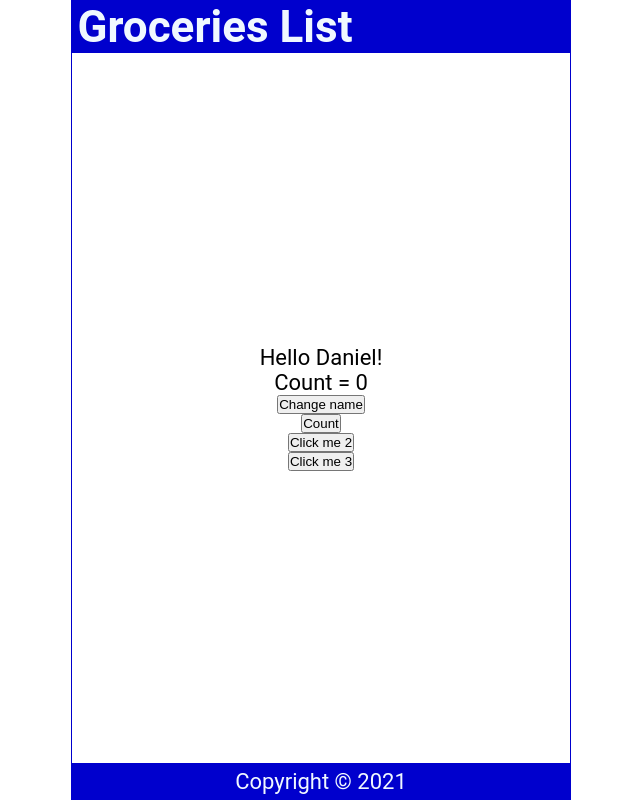
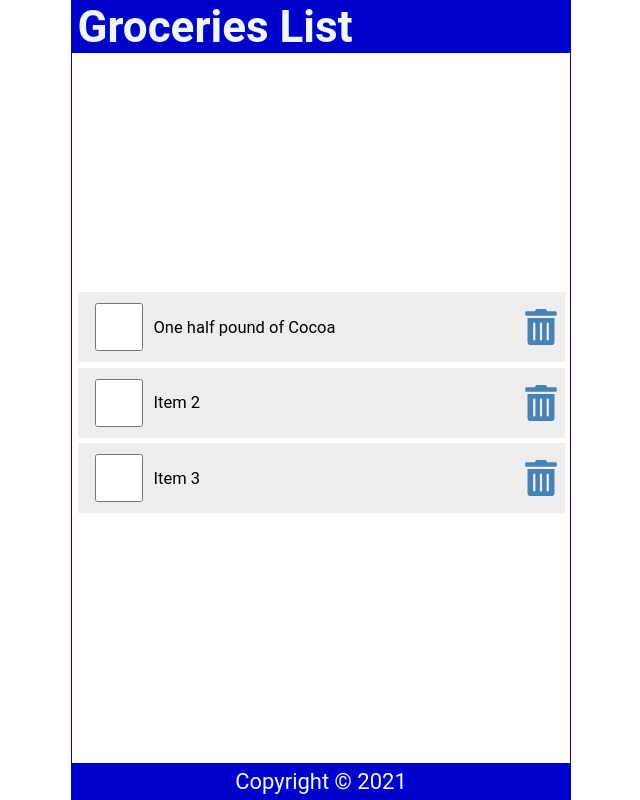
Before and after one commit to leohersant/react-tut, a React (Create React App) app: page / in a window 1280 px wide. Shown: the whole page, without its empty margins (319-959 px from the left). Built offline with nearby package versions, Linux system fonts and the light colour scheme.

Commit message:
Chap7 List and Keys. Onchange checkbox

```diff
--- a/package.json
+++ b/package.json
@@ -8,6 +8,7 @@
     "@testing-library/user-event": "^13.5.0",
     "react": "^17.0.2",
     "react-dom": "^17.0.2",
+    "react-icons": "^4.3.1",
     "react-scripts": "5.0.0",
     "web-vitals": "^2.1.2"
   },
--- a/src/Content.js
+++ b/src/Content.js
@@ -1,52 +1,44 @@
 import { useState } from "react";
+import { FaTrashAlt } from 'react-icons/fa'
 
 const Content = () => {
 
-    // Getter and Setter (State). Daniel is default value.
-    // This is an array of variables. getName = 'Daniel' by default
-    const [getName, setName] = useState('Daniel');
-    const [getCount, setCount] = useState(0);
 
+    const [items, setItems] = useState([
+        {
+            id: 1,
+            checked: false,
+            item: "One half pound of Cocoa"
+        },
+        {
+            id: 2,
+            checked: false,
+            item: "Item 2"
+        },
+        {
+            id: 3,
+            checked: false,
+            item: "Item 3"
+        }
+    ]
+    );
 
-    const handleNameChange = () => {
-        const names = ['Leon', 'Daniel', 'Junior'];
-        const int = Math.floor(Math.random() * 3);
-        return setName(names[int]);
-    }
-
-    const handleCountChange = () => {
-        return setCount(getCount + 1);
-    }
-
-    const handleClick = () => {
-        console.log('You click');
-    }
-
-    const handleClick2 = (name) => {
-        console.log(`${name} was clicked`);
-    }
-
-    const handleClick3 = (e) => {
-        console.log(e.target);
+    const handleCheck = (id) => {
+        console.log(`key: ${id}`);
     }
 
     return (
         <main>
-            <p onDoubleClick={handleClick}>
-                Hello {getName}!
-            </p>
-
-            <p>Count = {getCount}</p>
-
-            <button onClick={handleNameChange}>Change name</button>
-
-            <button onClick={handleCountChange}>Count</button>
-
-            <button onClick={() => handleClick2('Leo')}>Click me 2</button>
-
-            <button onClick={(e) => handleClick3(e)}>Click me 3</button>
-
-
+            <ul>
+                {items.map((item) => (<li className="item" key={item.id}>
+                    <input
+                        type="checkbox"
+                        checked={item.checked}
+                        onChange={() => handleCheck(item.id)} />
+                    <label>{item.item}</label>
+                    <FaTrashAlt role="button" tabIndex="0" />
+                </li>))}
+            </ul>
         </main>
     )
 }
--- a/src/index.css
+++ b/src/index.css
@@ -57,3 +57,62 @@
   display: grid;
   place-content: center;
 }
+
+ul {
+  width: 100%;
+  list-style: none;
+  padding: 0 0.25rem 0.25rem;
+}
+
+ul li::before {
+  content:"\2008";
+}
+
+.item {
+  display: flex;
+  justify-content: flex-start;
+  align-items: center;
+  padding: 0.5rem 0 0.5rem 0.5rem;
+  margin: 0.25rem 0;
+  background-color: #eee;
+}
+
+.item:first-child{
+  margin: 0;
+}
+
+.item input[type="checkbox"] {
+  text-align: center;
+  width: 2.5rem;
+  width: 48px;
+  min-width: 48px;
+  height: 2.5rem;
+  height: 48px;
+  min-height: 48px;
+  cursor: pointer;
+  margin-right: 0.5rem;
+}
+
+.item input[type="checkbox"]:focus + label {
+  text-decoration: underline;
+}
+
+.item > label {
+  font-size: 0.75rem;
+  flex-grow: 1;
+}
+
+.item svg {
+  width: 48px;
+  min-width: 48px;
+  height: 36px;
+  font-size: 1rem;
+  color: steelblue;
+  cursor: pointer;
+}
+
+.item svg:focus,
+.item svg:hover {
+  color: red;
+  outline: none;
+}
```
Also changed, not shown: 1 other file (tests, documents, lock files or other folders).
